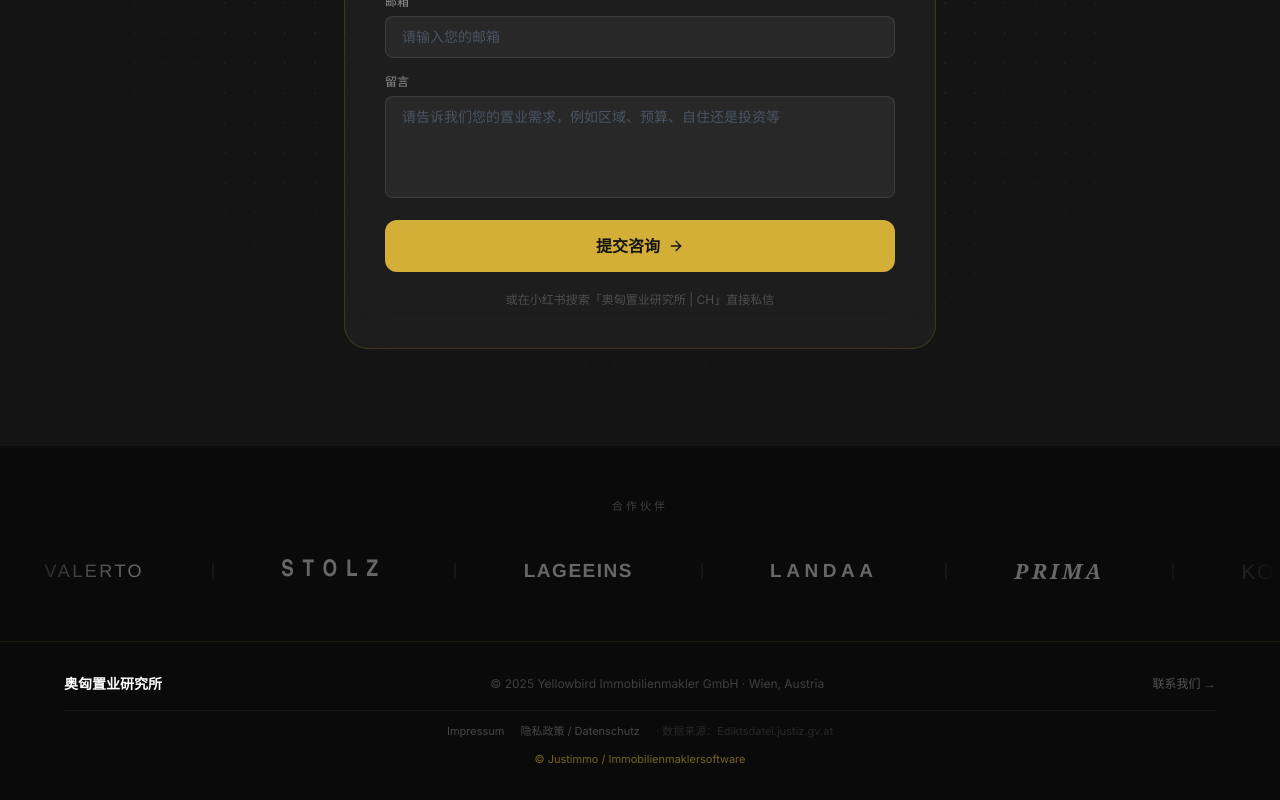
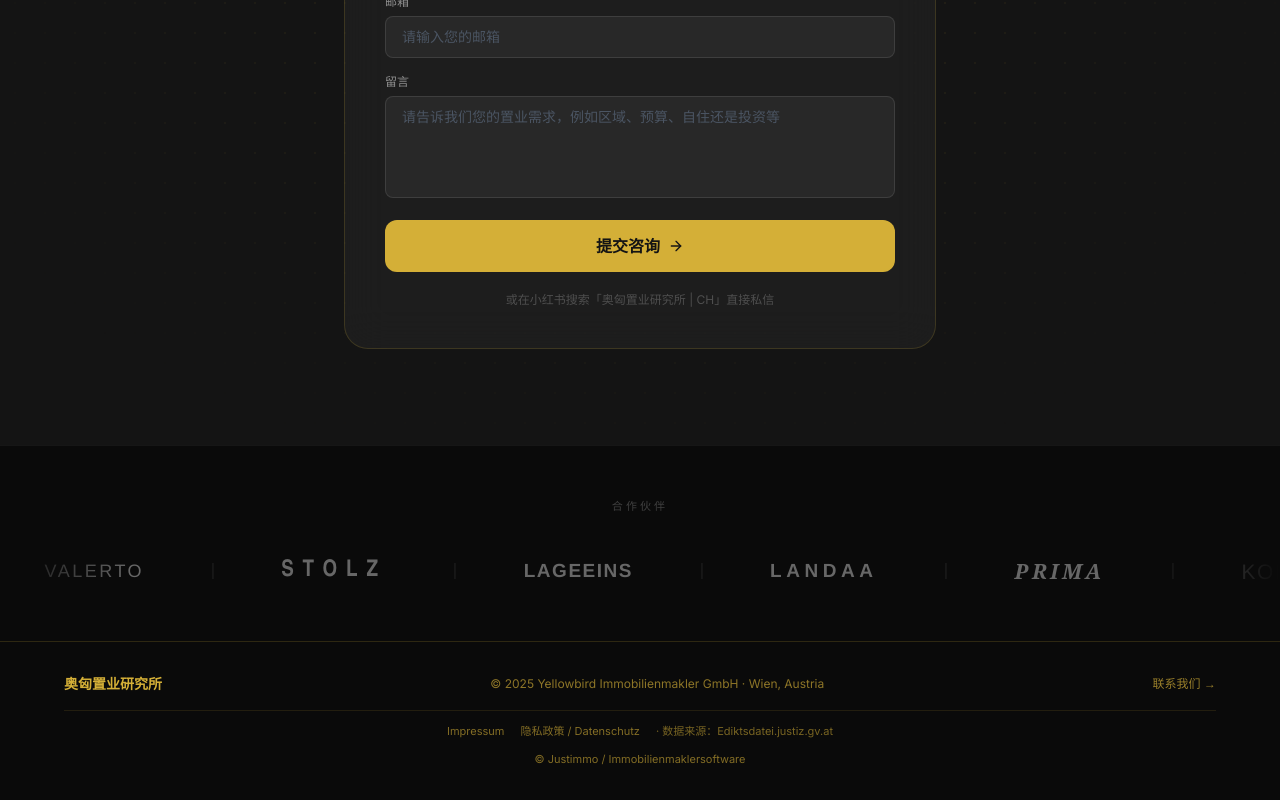
Before and after one commit to luuucca/vienna-auction-dashboard, a React (Vite) app: page / in a window 1280 px wide. Shown: the part 3655-4455 px from the top of the page. Built offline with nearby package versions, Linux system fonts and the light colour scheme.

Commit message:
Make footer text all gold

```diff
--- a/src/pages/HomePage.tsx
+++ b/src/pages/HomePage.tsx
@@ -790,41 +790,41 @@ export default function HomePage() {
       </section>
 
       {/* ════════════ FOOTER ════════════ */}
-      <footer className="py-8 px-4 sm:px-6 lg:px-10" style={{ borderTop: '1px solid rgba(212,175,55,0.1)', background: '#0a0a0a' }}>
+      <footer className="py-8 px-4 sm:px-6 lg:px-10" style={{ borderTop: '1px solid rgba(212,175,55,0.18)', background: '#0a0a0a' }}>
         <div className="max-w-6xl mx-auto">
           {/* Top row */}
           <div className="flex flex-col sm:flex-row items-center justify-between gap-3 mb-4">
-            <div className="font-bold text-sm text-white">奥匈置业研究所</div>
-            <p className="text-xs text-center" style={{ color: 'rgba(255,255,255,0.22)' }}>
+            <div className="font-bold text-sm" style={{ color: '#d4af37' }}>奥匈置业研究所</div>
+            <p className="text-xs text-center" style={{ color: 'rgba(212,175,55,0.65)' }}>
               © 2025 Yellowbird Immobilienmakler GmbH · Wien, Austria
             </p>
-            <Link to="/about" className="text-xs transition-colors" style={{ color: 'rgba(255,255,255,0.3)' }}
-              onMouseEnter={e => (e.currentTarget.style.color = '#d4af37')}
-              onMouseLeave={e => (e.currentTarget.style.color = 'rgba(255,255,255,0.3)')}>
+            <Link to="/about" className="text-xs transition-colors" style={{ color: 'rgba(212,175,55,0.7)' }}
+              onMouseEnter={e => (e.currentTarget.style.color = '#e8c552')}
+              onMouseLeave={e => (e.currentTarget.style.color = 'rgba(212,175,55,0.7)')}>
               联系我们 →
             </Link>
           </div>
           {/* Legal links row */}
-          <div className="flex items-center justify-center gap-4 pt-3" style={{ borderTop: '1px solid rgba(255,255,255,0.05)' }}>
+          <div className="flex items-center justify-center gap-4 pt-3" style={{ borderTop: '1px solid rgba(212,175,55,0.12)' }}>
             {[
               { to: '/impressum',   label: 'Impressum' },
               { to: '/datenschutz', label: '隐私政策 / Datenschutz' },
             ].map(({ to, label }) => (
               <Link key={to} to={to}
                 className="text-[11px] transition-colors"
-                style={{ color: 'rgba(255,255,255,0.25)' }}
-                onMouseEnter={e => (e.currentTarget.style.color = 'rgba(255,255,255,0.6)')}
-                onMouseLeave={e => (e.currentTarget.style.color = 'rgba(255,255,255,0.25)')}>
+                style={{ color: 'rgba(212,175,55,0.6)' }}
+                onMouseEnter={e => (e.currentTarget.style.color = '#e8c552')}
+                onMouseLeave={e => (e.currentTarget.style.color = 'rgba(212,175,55,0.6)')}>
                 {label}
               </Link>
             ))}
-            <span className="text-[11px]" style={{ color: 'rgba(255,255,255,0.12)' }}>
+            <span className="text-[11px]" style={{ color: 'rgba(212,175,55,0.55)' }}>
               · 数据来源：Ediktsdatei.justiz.gv.at
             </span>
           </div>
           {/* Justimmo attribution */}
           <div className="flex justify-center pt-3">
-            <span className="text-[11px]" style={{ color: 'rgba(212,175,55,0.55)' }}>
+            <span className="text-[11px]" style={{ color: 'rgba(212,175,55,0.6)' }}>
               © Justimmo / Immobilienmaklersoftware
             </span>
           </div>
```
